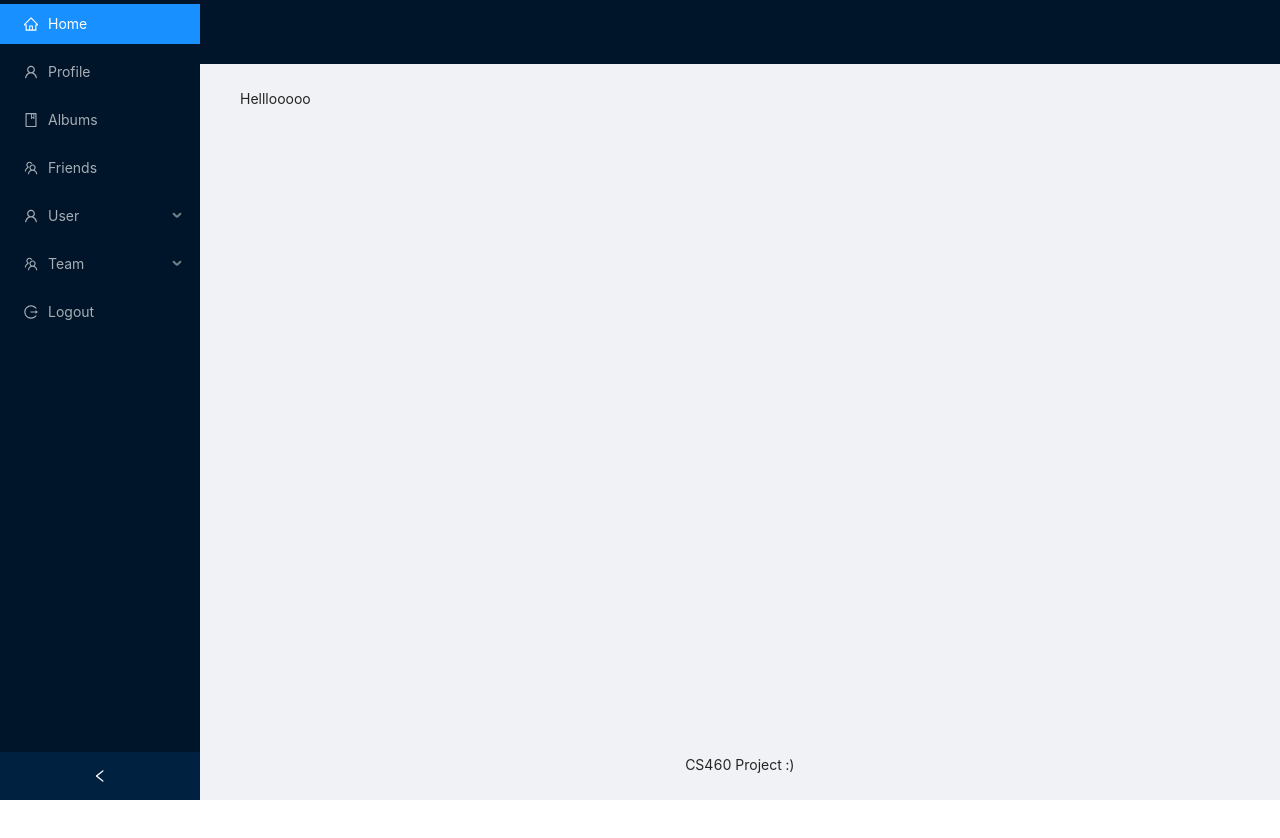
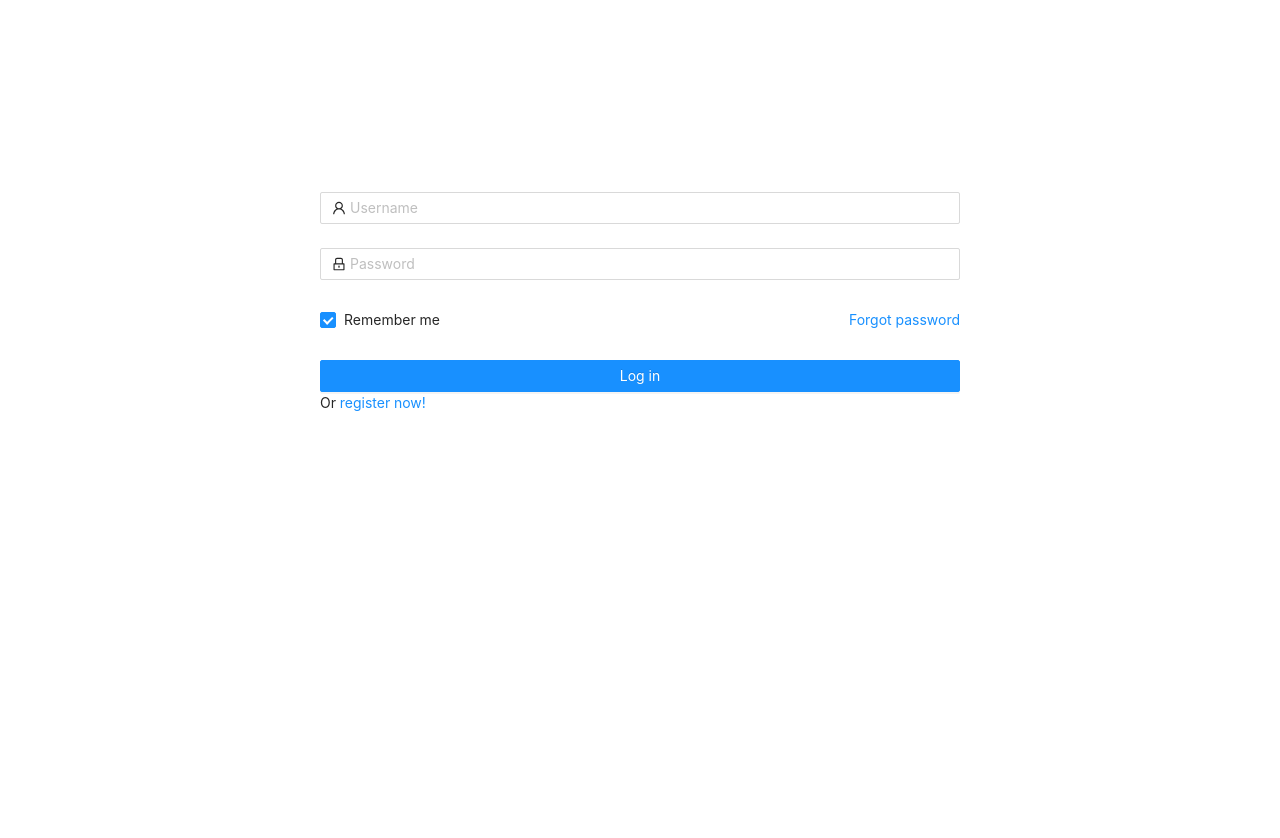
Before and after one commit to beccachang/CS460, a React (Create React App) app in the folder frontend/cs460/: page /home in a window 1280 px wide. Shown: the top 838 px of the page. Before the commit the page ends 800 px from the top, so only its background shows below. Built offline with nearby package versions, Linux system fonts and the light colour scheme.

Commit message:
json + cors

```diff
--- a/frontend/cs460/src/App.js
+++ b/frontend/cs460/src/App.js
@@ -14,7 +14,7 @@ class App extends React.Component {
   constructor(props) {
     super(props)
     this.state = {
-      isLoggedIn: true,
+      isLoggedIn: false,
       username: null,
     };
   }
--- a/frontend/cs460/src/Login.js
+++ b/frontend/cs460/src/Login.js
@@ -14,18 +14,19 @@ class Loginpage extends React.Component {
 
     onFinish = values => {
         console.log(values);
-        var formdata = new FormData();
-        formdata.append('email', values.username);
-        formdata.append('password', values.password);
+        var payload = JSON.stringify({
+            email: values.username,
+            password: values.password
+        })
 
         var requestOptions = {
             method: 'POST',
-            body: formdata,
+            body: payload,
             redirect: 'follow'
         };
 
         fetch("http://127.0.0.1:5000/login", requestOptions)
-        .then(() => this.props.login(values.username))
+        .then(result => console.log(result))
         .catch(error => console.log('error', error));
     };
 
```
Also changed, not shown: 1 other file (tests, documents, lock files or other folders).
